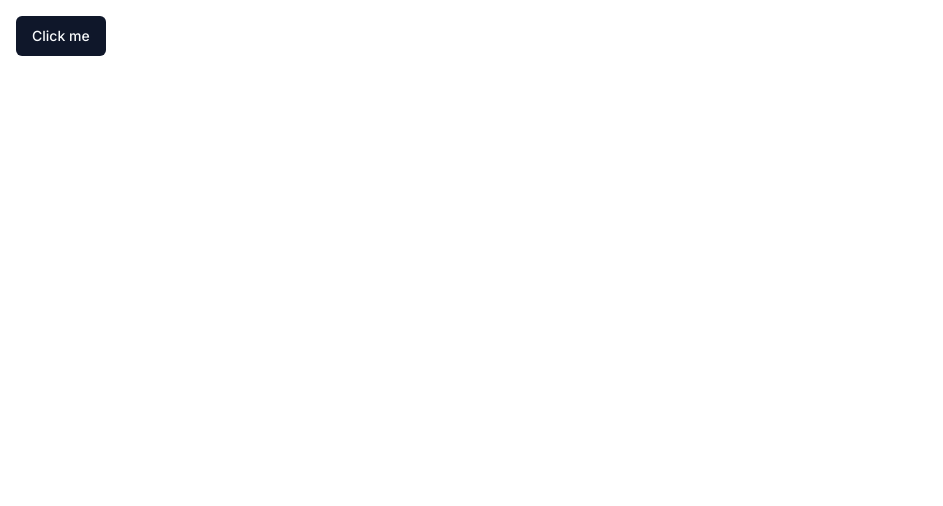
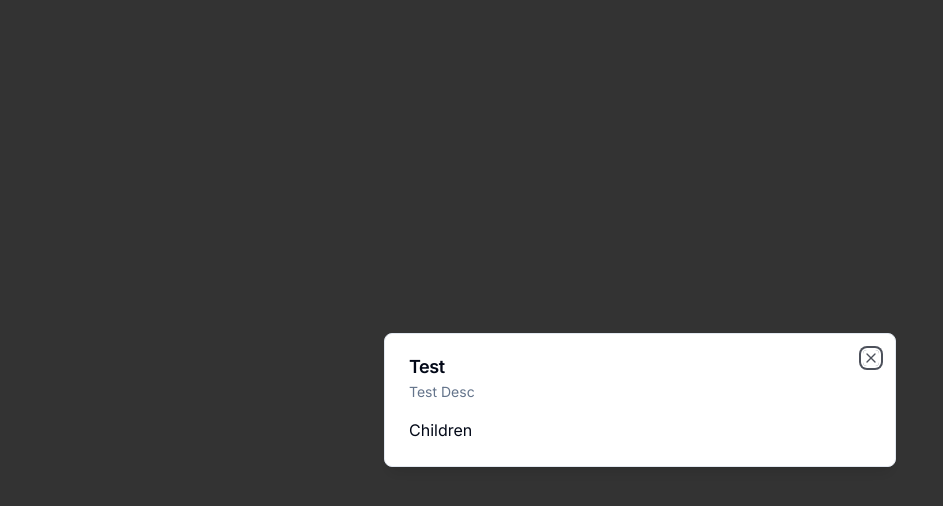
Before and after one commit to erica-l-s/Ecommerce-FullStack, a Next.js app in the folder ecommerce-admin/: page / in a window 1280 px wide. Shown: the top 506 px of the page, without its empty margins (0-943 px from the left). Built offline with nearby package versions, Linux system fonts and the light colour scheme.

Commit message:
building modal

```diff
--- a/ecommerce-admin/app/(root)/page.tsx
+++ b/ecommerce-admin/app/(root)/page.tsx
@@ -1,9 +1,15 @@
-import { Button } from "@/components/ui/button";
+"use client"
+import { Modal } from "@/components/ui/modal";
 
-export default function Home() {
+
+const Setupage = () => {
   return (
     <div className="p-4">
-     <Button>Click me</Button>
+     <Modal title="Test" description="Test Desc" isOpen onClose={() => {}}>
+      Children
+     </Modal>
     </div>
   );
 }
+
+export default Setupage
--- /dev/null
+++ b/ecommerce-admin/components/modals/store-modal.tsx
@@ -0,0 +1,14 @@
+"use client"
+
+import { Modal } from "../ui/modal"
+
+export const StoreModal = () =>{
+    <Modal
+    title="Create store"
+    description="Add a new store to manage products and categories"
+    isOpen={false}
+    onClose={()=>{}}
+    >
+     Future Create Store Form
+    </Modal>
+}
--- /dev/null
+++ b/ecommerce-admin/components/ui/dialog.tsx
@@ -0,0 +1,122 @@
+"use client"
+
+import * as React from "react"
+import * as DialogPrimitive from "@radix-ui/react-dialog"
+import { X } from "lucide-react"
+
+import { cn } from "@/lib/utils"
+
+const Dialog = DialogPrimitive.Root
+
+const DialogTrigger = DialogPrimitive.Trigger
+
+const DialogPortal = DialogPrimitive.Portal
+
+const DialogClose = DialogPrimitive.Close
+
+const DialogOverlay = React.forwardRef<
+  React.ElementRef<typeof DialogPrimitive.Overlay>,
+  React.ComponentPropsWithoutRef<typeof DialogPrimitive.Overlay>
+>(({ className, ...props }, ref) => (
+  <DialogPrimitive.Overlay
+    ref={ref}
+    className={cn(
+      "fixed inset-0 z-50 bg-black/80  data-[state=open]:animate-in data-[state=closed]:animate-out data-[state=closed]:fade-out-0 data-[state=open]:fade-in-0",
+      className
+    )}
+    {...props}
+  />
+))
+DialogOverlay.displayName = DialogPrimitive.Overlay.displayName
+
+const DialogContent = React.forwardRef<
+  React.ElementRef<typeof DialogPrimitive.Content>,
+  React.ComponentPropsWithoutRef<typeof DialogPrimitive.Content>
+>(({ className, children, ...props }, ref) => (
+  <DialogPortal>
+    <DialogOverlay />
+    <DialogPrimitive.Content
+      ref={ref}
+      className={cn(
+        "fixed left-[50%] top-[50%] z-50 grid w-full max-w-lg translate-x-[-50%] translate-y-[-50%] gap-4 border bg-background p-6 shadow-lg duration-200 data-[state=open]:animate-in data-[state=closed]:animate-out data-[state=closed]:fade-out-0 data-[state=open]:fade-in-0 data-[state=closed]:zoom-out-95 data-[state=open]:zoom-in-95 data-[state=closed]:slide-out-to-left-1/2 data-[state=closed]:slide-out-to-top-[48%] data-[state=open]:slide-in-from-left-1/2 data-[state=open]:slide-in-from-top-[48%] sm:rounded-lg",
+        className
+      )}
+      {...props}
+    >
+      {children}
+      <DialogPrimitive.Close className="absolute right-4 top-4 rounded-sm opacity-70 ring-offset-background transition-opacity hover:opacity-100 focus:outline-none focus:ring-2 focus:ring-ring focus:ring-offset-2 disabled:pointer-events-none data-[state=open]:bg-accent data-[state=open]:text-muted-foreground">
+        <X className="h-4 w-4" />
+        <span className="sr-only">Close</span>
+      </DialogPrimitive.Close>
+    </DialogPrimitive.Content>
+  </DialogPortal>
+))
+DialogContent.displayName = DialogPrimitive.Content.displayName
+
+const DialogHeader = ({
+  className,
+  ...props
+}: React.HTMLAttributes<HTMLDivElement>) => (
+  <div
+    className={cn(
+      "flex flex-col space-y-1.5 text-center sm:text-left",
+      className
+    )}
+    {...props}
+  />
+)
+DialogHeader.displayName = "DialogHeader"
+
+const DialogFooter = ({
+  className,
+  ...props
+}: React.HTMLAttributes<HTMLDivElement>) => (
+  <div
+    className={cn(
+      "flex flex-col-reverse sm:flex-row sm:justify-end sm:space-x-2",
+      className
+    )}
+    {...props}
+  />
+)
+DialogFooter.displayName = "DialogFooter"
+
+const DialogTitle = React.forwardRef<
+  React.ElementRef<typeof DialogPrimitive.Title>,
+  React.ComponentPropsWithoutRef<typeof DialogPrimitive.Title>
+>(({ className, ...props }, ref) => (
+  <DialogPrimitive.Title
+    ref={ref}
+    className={cn(
+      "text-lg font-semibold leading-none tracking-tight",
+      className
+    )}
+    {...props}
+  />
+))
+DialogTitle.displayName = DialogPrimitive.Title.displayName
+
+const DialogDescription = React.forwardRef<
+  React.ElementRef<typeof DialogPrimitive.Description>,
+  React.ComponentPropsWithoutRef<typeof DialogPrimitive.Description>
+>(({ className, ...props }, ref) => (
+  <DialogPrimitive.Description
+    ref={ref}
+    className={cn("text-sm text-muted-foreground", className)}
+    {...props}
+  />
+))
+DialogDescription.displayName = DialogPrimitive.Description.displayName
+
+export {
+  Dialog,
+  DialogPortal,
+  DialogOverlay,
+  DialogClose,
+  DialogTrigger,
+  DialogContent,
+  DialogHeader,
+  DialogFooter,
+  DialogTitle,
+  DialogDescription,
+}
--- /dev/null
+++ b/ecommerce-admin/components/ui/modal.tsx
@@ -0,0 +1,47 @@
+"use client";
+
+import {
+    Dialog,
+    DialogContent,
+    DialogDescription,
+    DialogHeader,
+    DialogTitle
+} from "@/components/ui/dialog";
+
+interface ModalProps {
+    title: string;
+    description: string;
+    isOpen: boolean;
+    onClose: () => void;
+    children?: React.ReactNode;
+}
+
+export const Modal: React.FC<ModalProps> = ({
+    title,
+    description,
+    isOpen,
+    onClose,
+    children
+}) => {
+    const onChange = (open: boolean) => {
+        if (!open) {
+            onClose()
+        }
+    }
+
+    return (
+        <Dialog open={isOpen} onOpenChange={onChange}>
+            <DialogContent>
+                <DialogHeader>
+                    <DialogTitle>{title}</DialogTitle>
+                    <DialogDescription>
+                        {description}
+                    </DialogDescription>
+                </DialogHeader>
+                <div>
+                    {children}
+                </div>
+            </DialogContent>
+        </Dialog>
+    )
+}
--- a/ecommerce-admin/package.json
+++ b/ecommerce-admin/package.json
@@ -10,6 +10,7 @@
   },
   "dependencies": {
     "@clerk/nextjs": "^4.29.8",
+    "@radix-ui/react-dialog": "^1.0.5",
     "@radix-ui/react-slot": "^1.0.2",
     "class-variance-authority": "^0.7.0",
     "clsx": "^2.1.0",
@@ -18,7 +19,8 @@
     "react": "^18",
     "react-dom": "^18",
     "tailwind-merge": "^2.2.1",
-    "tailwindcss-animate": "^1.0.7"
+    "tailwindcss-animate": "^1.0.7",
+    "zustand": "^4.5.1"
   },
   "devDependencies": {
     "@types/node": "^20",
```
Also changed, not shown: ecommerce-admin/hooks/use-store-modal.tsx (added, +12 -0 lines), 1 other file (tests, documents, lock files or other folders).
